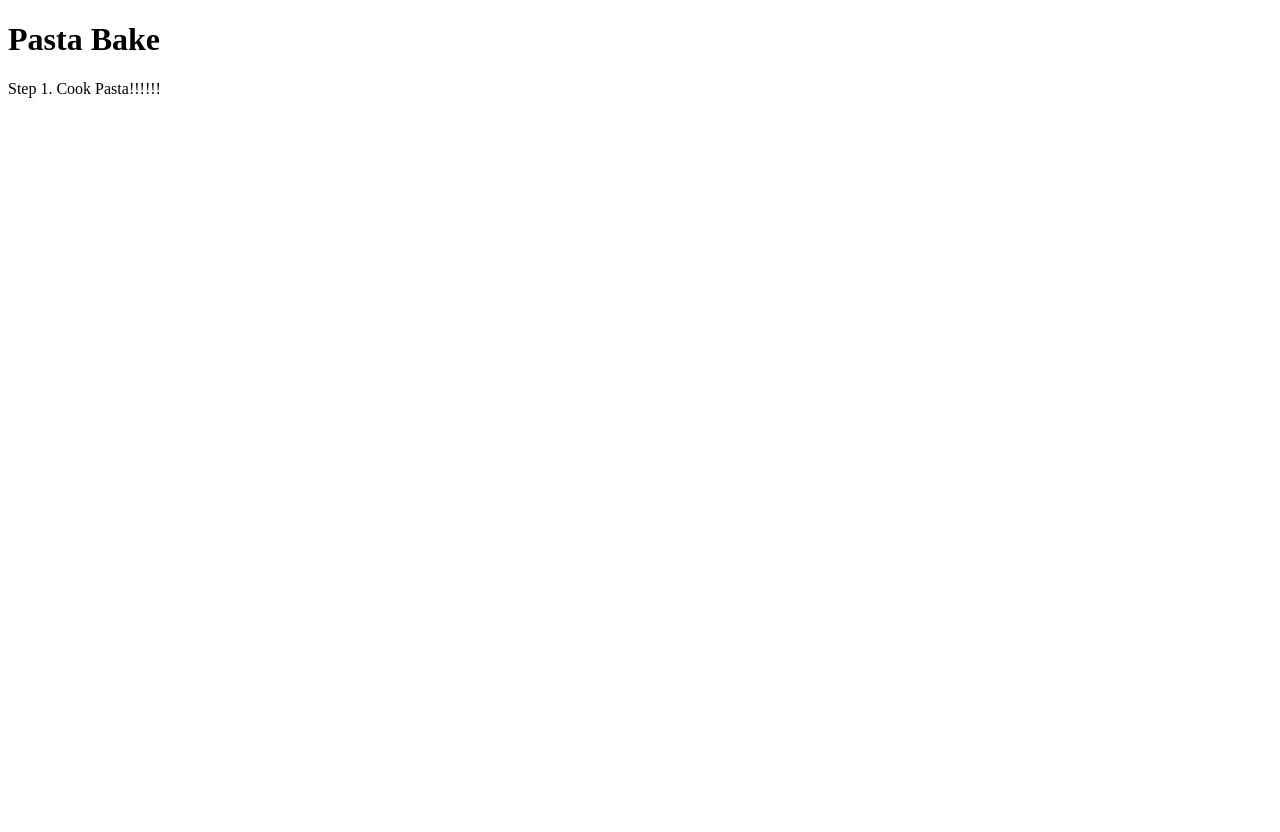
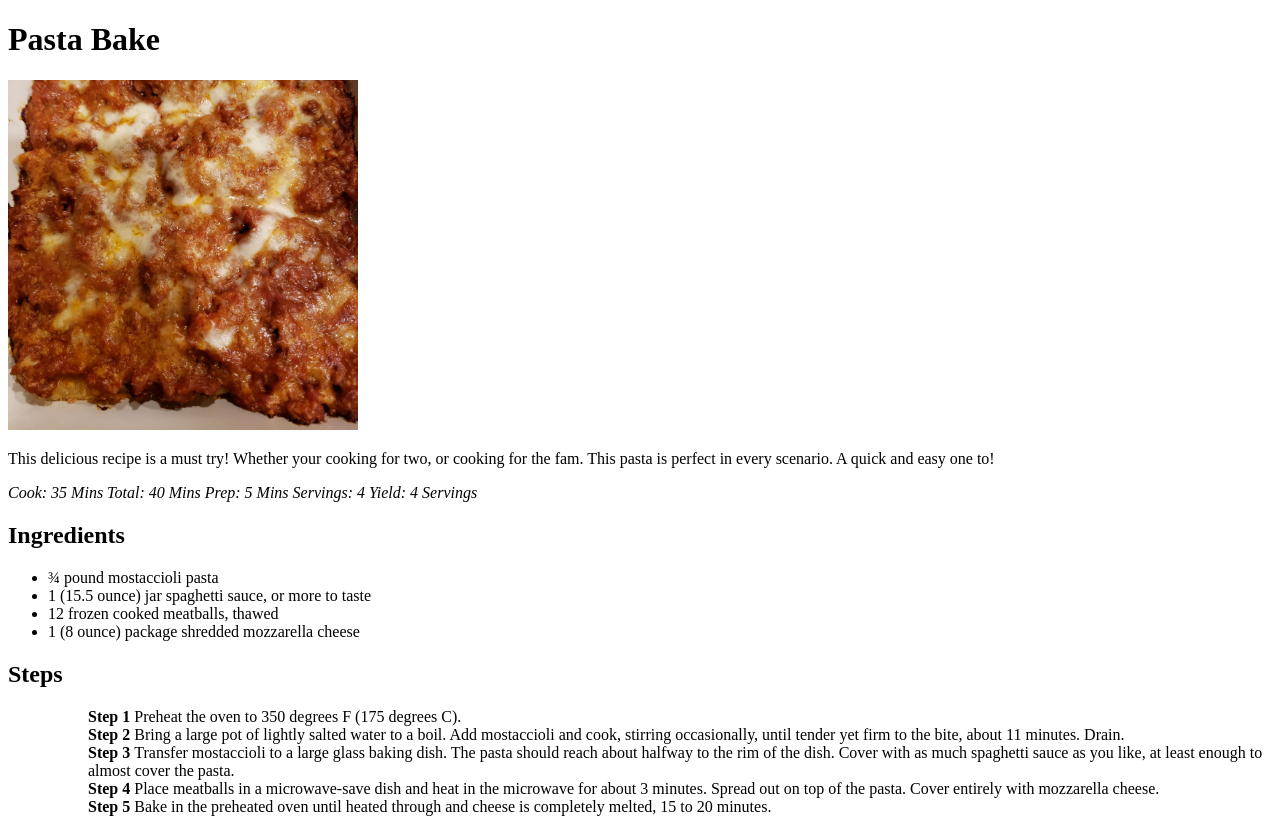
Before and after one commit to NickkTran/odin-recipes, a plain HTML site: page recipes/PastaBake.html in a window 1280 px wide. Before the commit the page ends 800 px from the top, so only its background shows below. Drawn offline with Linux system fonts and the light colour scheme.

Commit message:
TRYING TO FIGURE OUT HOW TO COMMIT PROPERPLY

```diff
--- a/recipes/PastaBake.html
+++ b/recipes/PastaBake.html
@@ -7,7 +7,53 @@
 </head>
 <body>
     <h1><strong>Pasta Bake</strong></h1>
+    <img src="../FoodImages/pasta.jpeg" alt="Fresh Pasta Bake" style="width: 350px;;height: 350px;;">
+    <p> This delicious recipe is a must try! Whether your cooking
+        for two, or cooking for the fam. This pasta is perfect
+        in every scenario. A quick and easy one to! </p>
 
-    <p> Step 1. Cook Pasta!!!!!!</p>
+        <p> <em> Cook: 35 Mins
+                 Total: 40 Mins
+                 Prep: 5 Mins
+                 Servings: 4
+                 Yield: 4 Servings  </em></p>
+
+        <h2> <strong> Ingredients </strong></h2>
+        <p>
+           <ul>
+               <li> ¾ pound mostaccioli pasta </li>
+
+               <li> 1 (15.5 ounce) jar spaghetti sauce, or
+                   more to taste </li>
+
+                <li> 12 frozen cooked meatballs, thawed </li>
+
+                <li> 1 (8 ounce) package shredded mozzarella cheese</li>
+           </ul>
+        </p>
+
+        <h2> <strong> Steps </strong></h2>
+        <p>
+        <ul>
+        <ol> <strong> Step 1 </strong>
+        Preheat the oven to 350 degrees F (175 degrees C).</ol>
+         <ol> <strong> Step 2 </strong>
+        Bring a large pot of lightly salted water to a boil. Add mostaccioli and cook,
+         stirring occasionally, until tender yet firm to the bite, about 11 minutes. Drain.</ol>
+         <ol> <strong> Step 3 </strong>
+         Transfer mostaccioli to a large glass baking dish.
+         The pasta should reach about halfway to the rim of the dish.
+         Cover with as much spaghetti sauce as you like,
+          at least enough to almost cover the pasta. </ol>
+        <ol> <strong> Step 4 </strong>
+          Place meatballs in a microwave-save dish and heat in
+        the microwave for about 3 minutes. Spread out on top of the pasta.
+        Cover entirely with mozzarella cheese. </ol>
+        <ol> <strong> Step 5 </strong>
+         Bake in the preheated oven until heated through and
+         cheese is completely melted, 15 to 20 minutes. </ol>
+        </ul>
+        </p>
+
 </body>
 </html>
```
Also changed, not shown: index.html (+0 -1 lines), FoodImages/pasta.jpeg (added), 1 other file.
